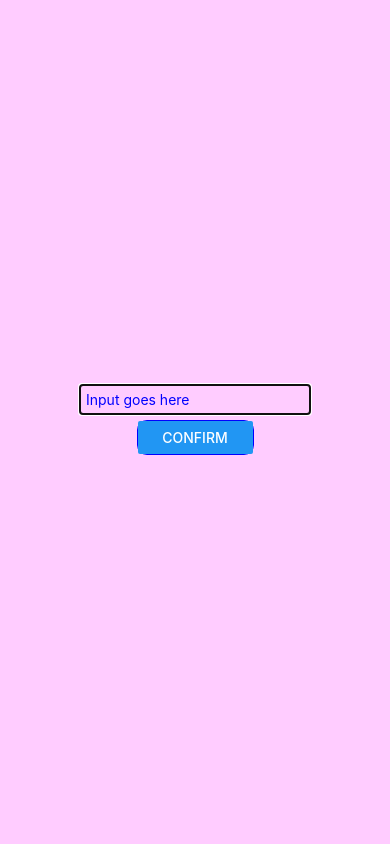
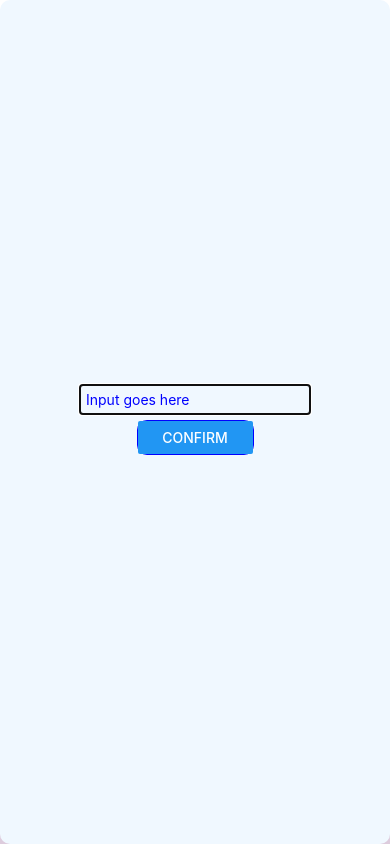
Before and after one commit to eric3318/cs5520-mobile-development, a React Native app: screen / in a window 390 px wide. Both pictures are taken after a click on the button "ADD A GOAL". Built offline with nearby package versions, Linux system fonts and the light colour scheme.

Commit message:
updated styles

```diff
--- a/App.js
+++ b/App.js
@@ -45,13 +45,16 @@ const styles = StyleSheet.create({
   container: {
     flex: 1,
     backgroundColor: "#fff",
-    alignItems: "center",
-    justifyContent: "center",
   },
   text: {
     color: "purple",
     marginVertical: 5,
   },
   topView: { flex: 1, alignItems: "center", justifyContent: "space-evenly" },
-  bottomView: { flex: 4, backgroundColor: "#dcd", alignItems: "center" },
+  bottomView: {
+    flex: 4,
+    backgroundColor: "#dcd",
+    alignItems: "center",
+    width: "100%",
+  },
 });
--- a/components/Input.jsx
+++ b/components/Input.jsx
@@ -1,18 +1,17 @@
-import { Modal, StyleSheet, Text, TextInput, View } from "react-native";
+import { Button, Modal, StyleSheet, Text, TextInput, View } from "react-native";
 import { useState } from "react";
-import { Button } from "react-native";
 
 export default function Input({ shouldFocus, inputDataHandler, isVisible }) {
   const [text, setText] = useState("");
   const [isFocused, setIsFocused] = useState(false);
 
   const handleConfirm = () => {
-    console.log(text);
     inputDataHandler(text);
   };
 
   return (
-    <Modal animationType="slide" visible={isVisible}>
+    <Modal animationType="slide" visible={isVisible} transparent>
+      <View style={styles.outerContainer}>
         <View style={styles.container}>
           <TextInput
             style={styles.input}
@@ -41,14 +40,20 @@ export default function Input({ shouldFocus, inputDataHandler, isVisible }) {
             <Button title="Confirm" onPress={handleConfirm} />
           </View>
         </View>
+      </View>
     </Modal>
   );
 }
 
 const styles = StyleSheet.create({
+  outerContainer: {
+    width: "100%",
+    height: "100%",
+    borderRadius: 10,
+    backgroundColor: "#F0F8FF",
+  },
   container: {
     flex: 1,
-    backgroundColor: "#fcf",
     alignItems: "center",
     justifyContent: "center",
   },
```
Lines whose indentation alone changed are shown as unchanged.
